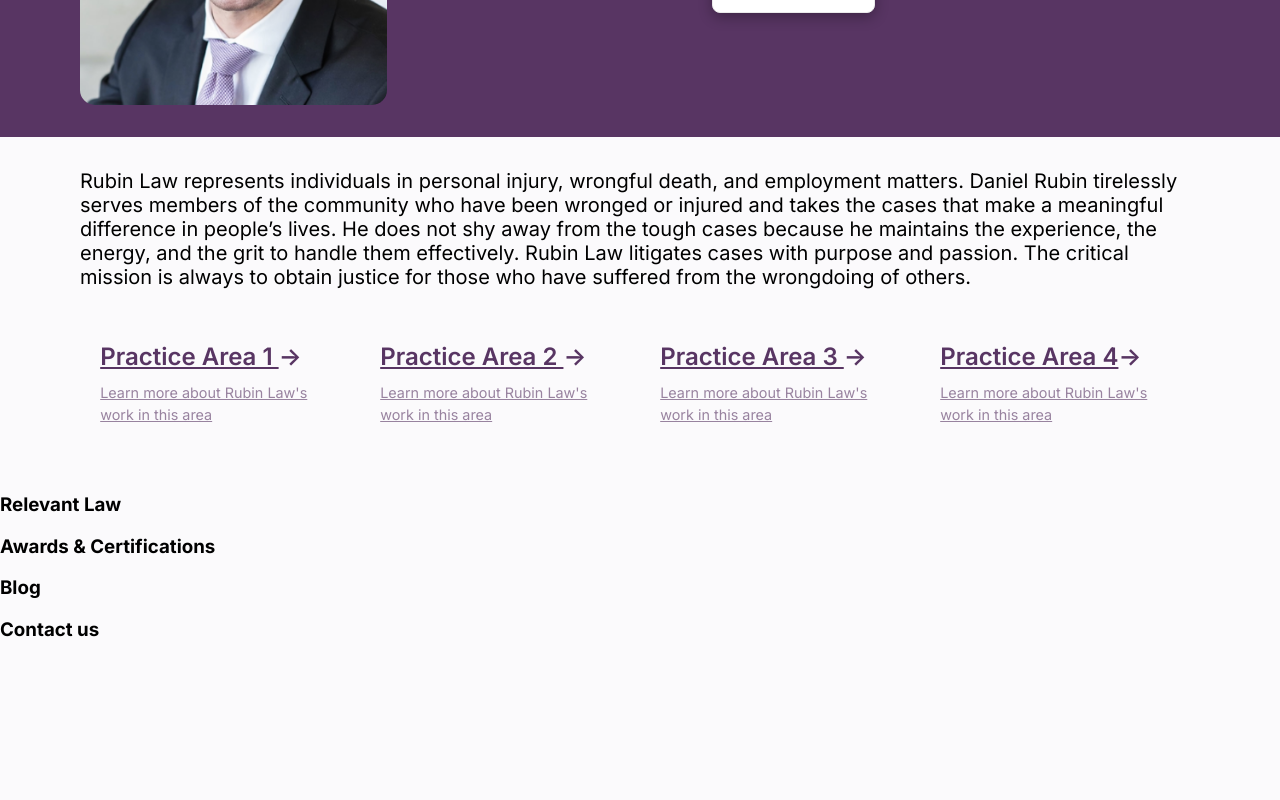
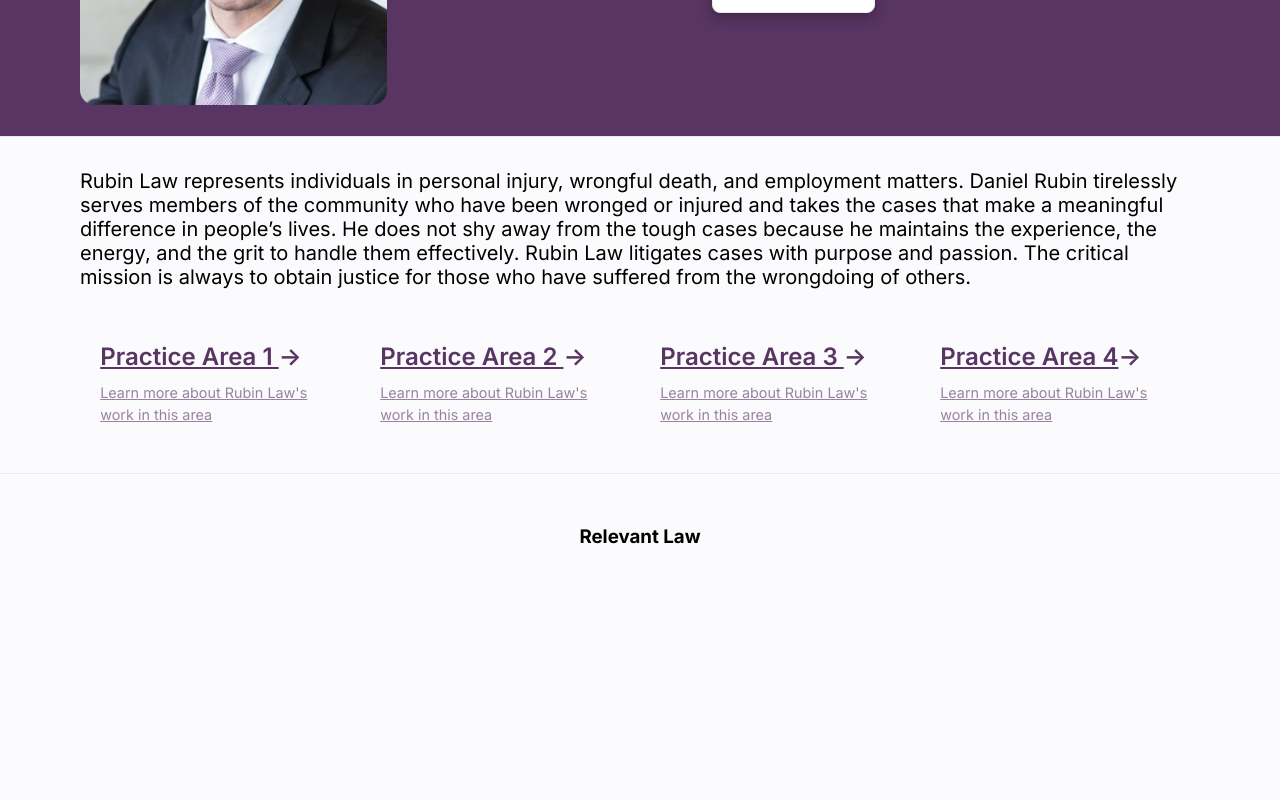
Before and after one commit to brandon-a-hay/rubin-llc, a Next.js app: page / in a window 1280 px wide. Shown: the part 900-1700 px from the top of the page. Before the commit the page ends 1560 px from the top, so only its background shows below. Built offline with nearby package versions, Linux system fonts and the light colour scheme.

Commit message:
add some basic styling to the remaining sections

```diff
--- a/app/page.css
+++ b/app/page.css
@@ -54,7 +54,8 @@
   background: #fff;
   display: flex;
   justify-content: space-between;
-  padding: 2rem 0;
+  padding: 2rem 5rem;
+  box-shadow: inset 0 -1px 0 0 #eaeaea;
 }
 
 .banner-section > .copy {
@@ -80,6 +81,7 @@
   justify-content: space-between;
   background-color: #583563;
   padding: 2rem 5rem;
+  box-shadow: inset 0 -1px 0 0 #eaeaea;
 }
 
 .about-section > .copy {
@@ -104,6 +106,7 @@
   flex-direction: column;
   align-items: center;
   padding: 2rem 5rem;
+  box-shadow: inset 0 -1px 0 0 #eaeaea;
 }
 
 .practice-areas-section .copy {
@@ -114,6 +117,42 @@
 .practice-areas-button {
   display: flex;
   align-items: end;
+}
+
+.relevant-law-section {
+  height: 450px;
+  display: flex;
+  flex-direction: column;
+  align-items: center;
+  padding: 2rem 5rem;
+  box-shadow: inset 0 -1px 0 0 #eaeaea;
+}
+
+.awards-certifications-section {
+  height: 450px;
+  display: flex;
+  flex-direction: column;
+  align-items: center;
+  padding: 2rem 5rem;
+  box-shadow: inset 0 -1px 0 0 #eaeaea;
+}
+
+.blog-section {
+  height: 450px;
+  display: flex;
+  flex-direction: column;
+  align-items: center;
+  padding: 2rem 5rem;
+  box-shadow: inset 0 -1px 0 0 #eaeaea;
+}
+
+.contact-us-form {
+  height: 450px;
+  display: flex;
+  flex-direction: column;
+  align-items: center;
+  padding: 2rem 5rem;
+  box-shadow: inset 0 -1px 0 0 #eaeaea;
 }
 
 
--- a/app/page.js
+++ b/app/page.js
@@ -80,15 +80,15 @@
           </a>
         </div>
       </div>
-      <div className='relevant-law-section section'>
+      <div className='relevant-law-section'>
         <h3>Relevant Law</h3>
         {/* blurb about some relevant law */}
       </div>
-      <div className='awards-certifications-section section'>
+      <div className='awards-certifications-section'>
         <h3>Awards & Certifications</h3>
         {/* mention and display awards and certifications */}
       </div>
-      <div className='blog-section section'>
+      <div className='blog-section'>
         <h3>Blog</h3>
         {/* maybe a snippet of the latest blog post and link to the blog page */}
       </div>
```
